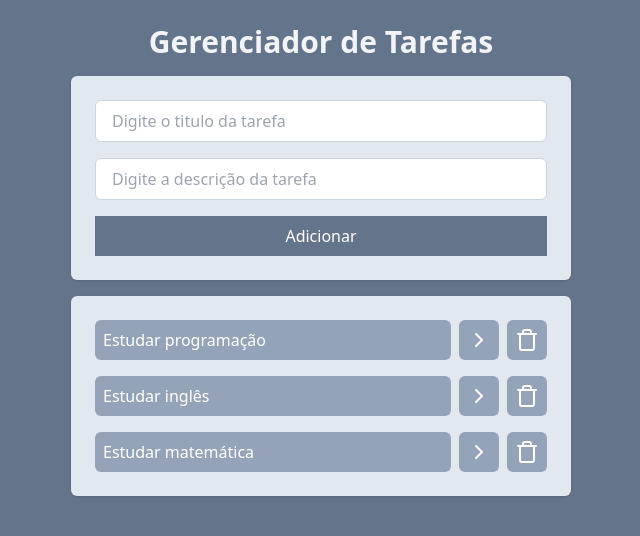
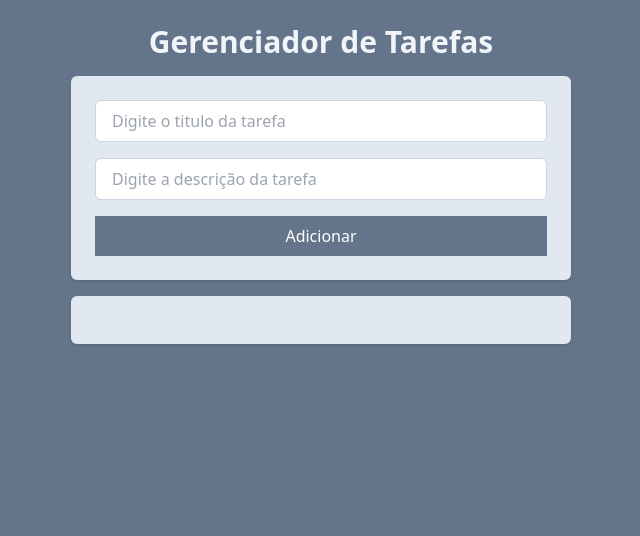
Before and after one commit to imSouk/React, a React (Vite) app: page / in a window 1280 px wide. Shown: the top 536 px of the page, without its empty margins (319-959 px from the left). Built offline with nearby package versions, Linux system fonts and the light colour scheme.

Commit message:
31/12/2024, salvando as últimas alterações realizadas no dia anterior.

```diff
--- a/src/App.jsx
+++ b/src/App.jsx
@@ -1,56 +1,51 @@
 import { useState } from "react";
 import AddTask from "./components/AddTask";
 import Tasks from "./components/Tasks";
-import {v4} from 'uuid';
+import { v4 } from "uuid";
+import { useEffect } from "react";
 
-function App(){
-  const [tasks,setTasks] = useState([{
-    id: 1,
-    title: "Estudar programação",
-    description :"Estudar programção para se tornar um desenvolvedor full stack.",
-    isCompleted: false,
-  },
-  {
-    id: 2,
-    title: "Estudar inglês",
-    description: "Estudar inglês para se tornar fluente",
-    isCompleted: false,
-  },
-  {
-    id: 3,
-    title: "Estudar matemática",
-    description: "Estudar matemática para se tornar um desenvolvedor full stack",
-    isCompleted: false,
-  }])
-  function onTaskClick(taskId){
-    const newTasks = tasks.map(task=>{
-      if ( task.id === taskId){
-        return{...task, isCompleted: !task.isCompleted};
+function App() {
+  const [tasks, setTasks] = useState(
+    JSON.parse(localStorage.getItem("tasks"))||[]
+  );
+  useEffect(() => {
+    localStorage.setItem("tasks", JSON.stringify(tasks));
+  }, [tasks]);
+
+  function onTaskClick(taskId) {
+    const newTasks = tasks.map((task) => {
+      if (task.id === taskId) {
+        return { ...task, isCompleted: !task.isCompleted };
       }
       return task;
-    })
+    });
     setTasks(newTasks);
   }
-  function onDeleteTaskClick(taskId){
-    const newTasks = tasks.filter(task => task.id !== taskId);
+  function onDeleteTaskClick(taskId) {
+    const newTasks = tasks.filter((task) => task.id !== taskId);
     setTasks(newTasks);
   }
-  function onAddTaskSubmit(title, description){
-    const newTask ={
+  function onAddTaskSubmit(title, description) {
+    const newTask = {
       id: v4(),
       title,
       description,
-      isCompleted: false
+      isCompleted: false,
     };
-    setTasks ([...tasks, newTask])
-
+    setTasks([...tasks, newTask]);
   }
-  return(
+  return (
     <div className="w-screen h-screen bg-slate-500 flex justify-center p-6">
       <div className=" w-[500px] space-y-4">
-        <h1 className="text-3xl text-slate-100 font-bold text-center">Gerenciador de Tarefas</h1>
-        <AddTask onAddTaskSubmit={onAddTaskSubmit}/>
-        <Tasks tasks={tasks} onTaskClick={onTaskClick} onDeleteTaskClick={onDeleteTaskClick}/>
+        <h1 className="text-3xl text-slate-100 font-bold text-center">
+          Gerenciador de Tarefas
+        </h1>
+        <AddTask onAddTaskSubmit={onAddTaskSubmit} />
+        <Tasks
+          tasks={tasks}
+          onTaskClick={onTaskClick}
+          onDeleteTaskClick={onDeleteTaskClick}
+        />
       </div>
     </div>
   );
--- a/src/components/AddTask.jsx
+++ b/src/components/AddTask.jsx
@@ -1,25 +1,38 @@
 import { useState } from "react";
 
-function AddTask({onAddTaskSubmit}) {
-    const[title, setTitle] = useState("")
-    const[description, setDescription] = useState("")
-    return (
+function AddTask({ onAddTaskSubmit }) {
+  const [title, setTitle] = useState("");
+  const [description, setDescription] = useState("");
+  return (
     <div className="space-y-4 p-6 bg-slate-200 rounded-md shadow flex flex-col">
-      <input type="text" placeholder="Digite o titulo da tarefa"className="border border-slate-300 outline-slate-400 px-4 py-2 rounded-md" value={title}
-      onChange={(event)=> setTitle(event.target.value)}
+      <input
+        type="text"
+        placeholder="Digite o titulo da tarefa"
+        className="border border-slate-300 outline-slate-400 px-4 py-2 rounded-md"
+        value={title}
+        onChange={(event) => setTitle(event.target.value)}
+      ></input>
+      <input
+        type="text"
+        placeholder="Digite a descrição da tarefa"
+        className="border border-slate-300 outline-slate-400 px-4 py-2 rounded-md"
+        value={description}
+        onChange={(event) => setDescription(event.target.value)}
+      />
+      <button
+        onClick={() => {
+          debugger;
+          if (!title.trim() || !description.trim()) {
+            return alert("Preencha o título e a descrição da terafa.");
+          }
+          onAddTaskSubmit(title, description);
+          setTitle("");
+          setDescription("");
+        }}
+        className="bg-slate-500 text-white px-4 py-2 font-medium"
       >
-      </input>
-      <input type="text" placeholder="Digite a descrição da tarefa" className="border border-slate-300 outline-slate-400 px-4 py-2 rounded-md" value={description}
-      onChange={(event)=> setDescription(event.target.value)}
-      />
-      <button onClick={()=> {
-        if(!title.trim() || !description.trim() ){
-            return alert ('Preencha o título e a descrição da terafa.')
-        }
-        onAddTaskSubmit(title,description)
-        setTitle("");
-        setDescription("");
-      }} className="bg-slate-500 text-white px-4 py-2 font-medium">Adicionar</button>
+        Adicionar
+      </button>
     </div>
   );
 }
--- a/src/pages/TaskPage.jsx
+++ b/src/pages/TaskPage.jsx
@@ -1,16 +1,29 @@
-import { useSearchParams } from "react-router-dom"
+import { ChevronLeftIcon } from "lucide-react";
+import { useSearchParams } from "react-router-dom";
+import { useNavigate, } from "react-router-dom";
 
-function TaskPage(){
-    const [searchParans] = useSearchParams();
-    const title = searchParans.get("title")
-    const description = searchParans.get ("description")
-    return (
+function TaskPage() {
+    const navigate = useNavigate();
+  const [searchParans] = useSearchParams();
+  const title = searchParans.get("title");
+  const description = searchParans.get("description");
+  return (
     <div className="w-screen h-screen bg-slate-500">
-        <h1>{title}</h1>
-        <p>{description}</p>
+      <div className="w-[500] space-y-4">
+        <div className="flex justify-center relative mb-6">
+            <button onClick={()=> navigate(-1)} className="text-slate-100 absolute left-0 top-0 bottom-0">
+                <ChevronLeftIcon />
+            </button>
+            <h1 className="text-3xl text-slate-100 font-bold text-center">
+              Detalhes da Tarefa
+            </h1>
+        </div>
+      </div>
+      <div className="bg-slate-200 p-4 rounded-md">
+        <h2 className=" text-slate-600 text-xl font-bold">{title}</h2>
+        <p className="text-slate-600">{description}</p>
+      </div>
     </div>
-
-    );
-
+  );
 }
-export default TaskPage
+export default TaskPage;
```
